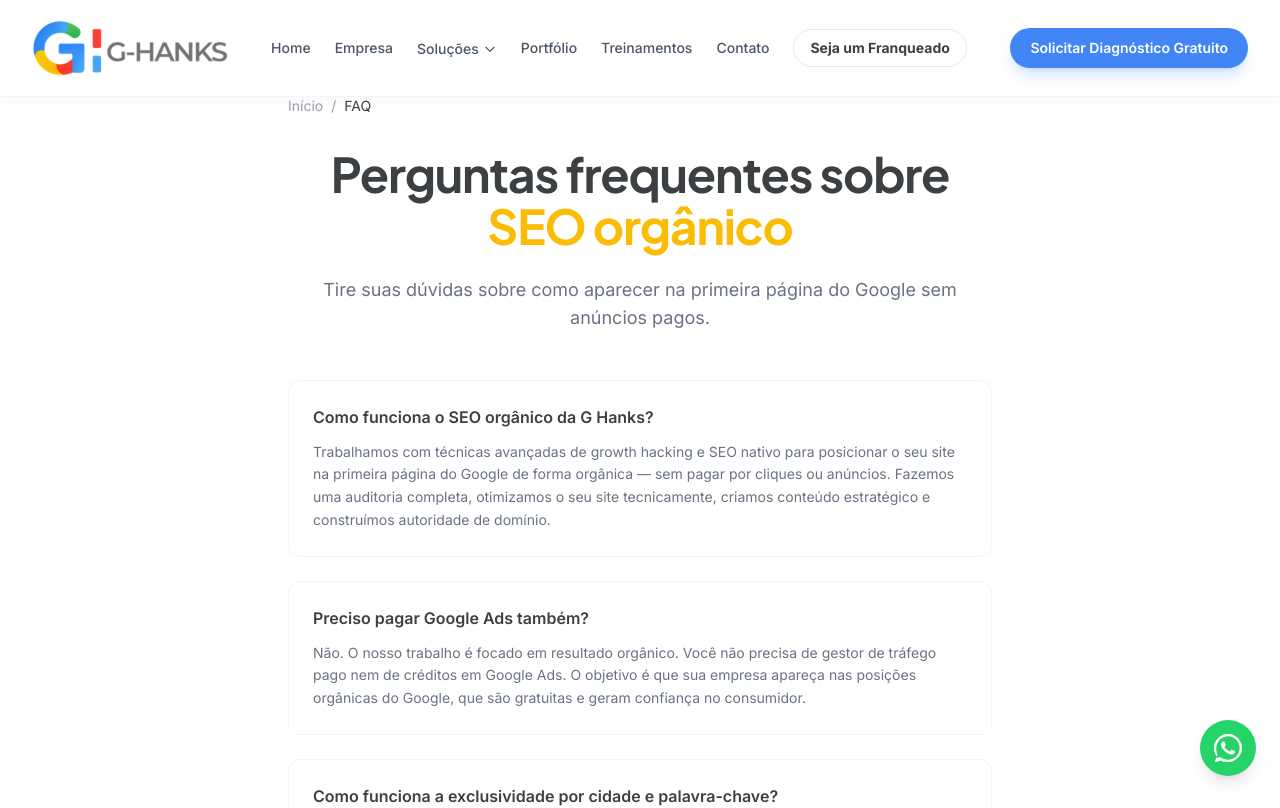
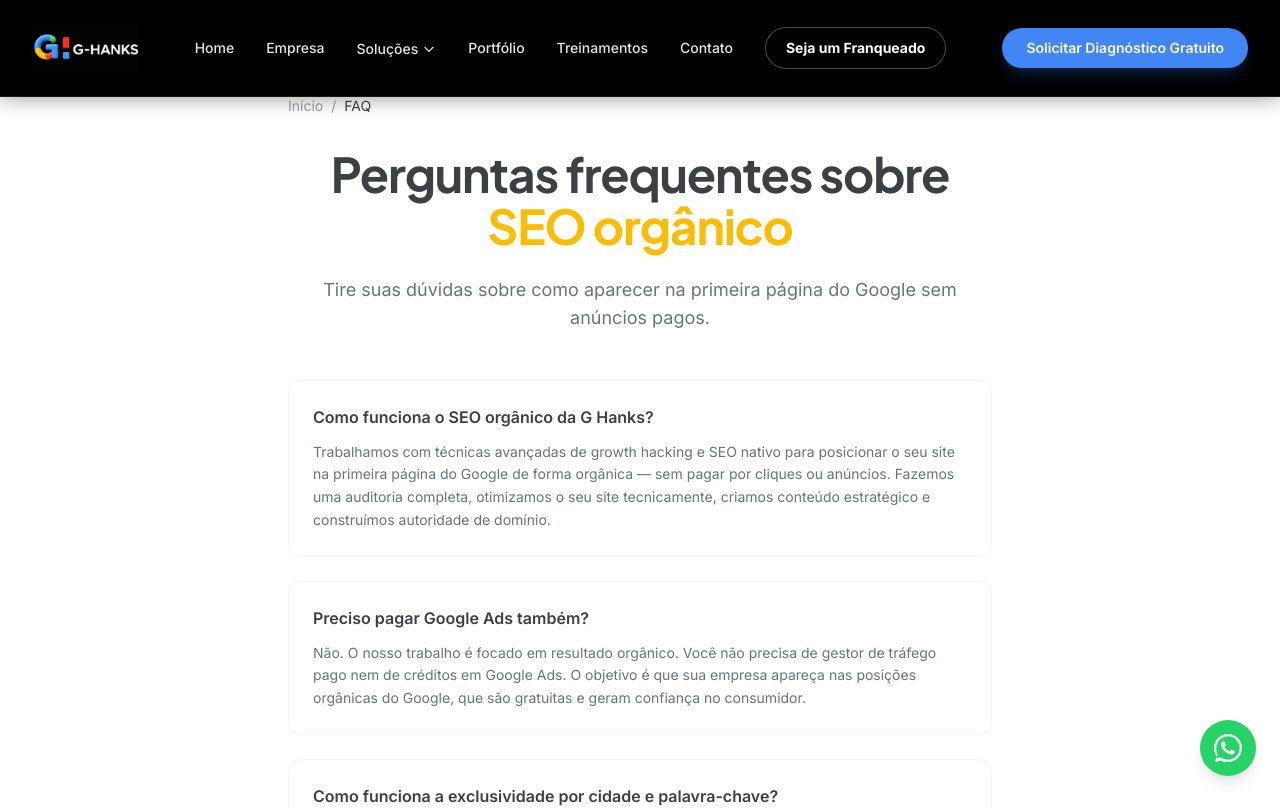
Before and after one commit to rogerfunchall-prog/projetoghanks, a Next.js app: page /faq in a window 1280 px wide. Shown: the top 808 px of the page. Built offline with nearby package versions, Linux system fonts and the light colour scheme; no server answers.

Commit message:
feat(header): atualizar menu global para fundo preto solido, logo oficial branca e botoes com tipografia e texto em branco padronizados

```diff
--- a/src/components/Header.tsx
+++ b/src/components/Header.tsx
@@ -5,17 +5,13 @@ import Link from "next/link";
 import { usePathname } from "next/navigation";
 import Logo from "./Logo";
 
-/* Páginas com hero escuro — o header começa transparente sobre elas */
-const DARK_HERO_ROUTES = ["/", "/empresa"];
+const WHATSAPP_NUMBER = "5511950809873";
 
 export default function Header() {
   const pathname = usePathname();
   const [menuOpen, setMenuOpen] = useState(false);
   const [solucoesOpen, setSolucoesOpen] = useState(false);
   const [scrolled, setScrolled] = useState(false);
-
-  const overDarkHero = DARK_HERO_ROUTES.includes(pathname);
-  const transparent = overDarkHero && !scrolled && !menuOpen;
 
   useEffect(() => {
     const onScroll = () => setScrolled(window.scrollY > 24);
@@ -24,17 +20,11 @@ export default function Header() {
     return () => window.removeEventListener("scroll", onScroll);
   }, []);
 
-  const linkClass = transparent
-    ? "text-white/80 hover:text-white"
-    : "text-gray-600 hover:text-ghanks-blue";
+  const linkClass = "text-white/90 hover:text-white font-sans text-sm font-medium transition-colors";
 
   return (
     <header
-      className={`fixed top-0 left-0 right-0 z-50 transition-all duration-300 ${
-        transparent
-          ? "bg-transparent border-b border-transparent"
-          : "bg-white/90 backdrop-blur-md border-b border-gray-100 shadow-[0_1px_20px_rgba(0,0,0,0.04)]"
-      }`}
+      className="fixed top-0 left-0 right-0 z-50 transition-all duration-300 bg-black border-b border-white/10 shadow-[0_1px_20px_rgba(0,0,0,0.4)]"
     >
       <div className="max-w-7xl mx-auto px-4 sm:px-6 lg:px-8">
         <div
@@ -43,15 +33,15 @@ export default function Header() {
           }`}
         >
           {/* Logo */}
-          <Logo variant={transparent ? "light" : "dark"} />
+          <Logo variant="light" />
 
           {/* Navegação desktop */}
-          <nav className="hidden lg:flex items-center gap-5 xl:gap-6" aria-label="Menu principal">
-            <Link href="/" className={`text-sm font-medium transition-colors ${linkClass}`}>
+          <nav className="hidden lg:flex items-center gap-6 xl:gap-8" aria-label="Menu principal">
+            <Link href="/" className={linkClass}>
               Home
             </Link>
 
-            <Link href="/empresa" className={`text-sm font-medium transition-colors ${linkClass}`}>
+            <Link href="/empresa" className={linkClass}>
               Empresa
             </Link>
 
@@ -59,7 +49,7 @@ export default function Header() {
             <div className="relative group">
               <Link
                 href="/servicos"
-                className={`inline-flex items-center gap-1 text-sm font-medium transition-colors ${linkClass}`}
+                className={`inline-flex items-center gap-1 ${linkClass}`}
               >
                 Soluções
                 <svg className="w-3.5 h-3.5 transition-transform group-hover:rotate-180" fill="none" viewBox="0 0 24 24" stroke="currentColor" aria-hidden="true">
@@ -67,42 +57,42 @@ export default function Header() {
                 </svg>
               </Link>
               <div className="absolute top-full left-1/2 -translate-x-1/2 pt-3 opacity-0 invisible group-hover:opacity-100 group-hover:visible transition-all duration-200">
-                <div className="bg-white rounded-2xl shadow-xl border border-gray-100 py-3 min-w-[240px]">
+                <div className="bg-ghanks-ink rounded-2xl shadow-2xl border border-white/10 py-3 min-w-[240px]">
                   <Link
                     href="/servicos"
-                    className="block px-4 py-2 text-xs font-semibold uppercase tracking-wider text-ghanks-blue hover:bg-ghanks-light transition-colors"
+                    className="block px-4 py-2 text-xs font-semibold uppercase tracking-wider text-ghanks-blue hover:bg-white/5 transition-colors font-sans"
                   >
                     Visão Geral (Hub)
                   </Link>
-                  <div className="my-1 border-t border-gray-100" />
+                  <div className="my-1 border-t border-white/10" />
                   <Link
                     href="/seo-organico"
-                    className="block px-4 py-2.5 text-sm text-gray-600 hover:bg-ghanks-light hover:text-ghanks-blue transition-colors"
+                    className="block px-4 py-2.5 text-sm text-white/80 hover:bg-white/5 hover:text-white transition-colors font-sans"
                   >
                     1. SEO Orgânico
                   </Link>
                   <Link
                     href="/trafego-pago"
-                    className="block px-4 py-2.5 text-sm text-gray-600 hover:bg-ghanks-light hover:text-ghanks-blue transition-colors"
+                    className="block px-4 py-2.5 text-sm text-white/80 hover:bg-white/5 hover:text-white transition-colors font-sans"
                   >
                     2. Tráfego Pago
                   </Link>
                   <Link
                     href="/gestao-redes-sociais"
-                    className="block px-4 py-2.5 text-sm text-gray-600 hover:bg-ghanks-light hover:text-ghanks-blue transition-colors"
+                    className="block px-4 py-2.5 text-sm text-white/80 hover:bg-white/5 hover:text-white transition-colors font-sans"
                   >
                     3. Gestão de Redes Sociais
                   </Link>
                   <Link
                     href="/treinamentos-presenciais"
-                    className="block px-4 py-2.5 text-sm text-gray-600 hover:bg-ghanks-light hover:text-ghanks-blue transition-colors"
+                    className="block px-4 py-2.5 text-sm text-white/80 hover:bg-white/5 hover:text-white transition-colors font-sans"
                   >
                     4. Treinamentos Presenciais
                   </Link>
-                  <div className="my-1 border-t border-gray-100" />
+                  <div className="my-1 border-t border-white/10" />
                   <Link
                     href="/metodo"
-                    className="block px-4 py-2.5 text-sm font-semibold text-ghanks-gray hover:bg-ghanks-light hover:text-ghanks-blue transition-colors"
+                    className="block px-4 py-2.5 text-sm font-semibold text-white hover:bg-white/5 hover:text-ghanks-blue transition-colors font-sans"
                   >
                     Método H.A.N.K.S.
                   </Link>
@@ -110,22 +100,18 @@ export default function Header() {
               </div>
             </div>
 
-            <Link href="/portfolio" className={`text-sm font-medium transition-colors ${linkClass}`}>
+            <Link href="/portfolio" className={linkClass}>
               Portfólio
             </Link>
-            <Link href="/treinamentos-presenciais" className={`text-sm font-medium transition-colors ${linkClass}`}>
+            <Link href="/treinamentos-presenciais" className={linkClass}>
               Treinamentos
             </Link>
-            <Link href="/contato" className={`text-sm font-medium transition-colors ${linkClass}`}>
+            <Link href="/contato" className={linkClass}>
               Contato
             </Link>
             <Link
               href="/franquias"
-              className={`text-sm font-bold px-4 py-2 rounded-full border transition-colors ${
-                transparent
-                  ? "text-white border-white/40 hover:bg-white hover:text-ghanks-gray"
-                  : "text-ghanks-gray border-gray-200 hover:border-ghanks-yellow hover:bg-ghanks-yellow hover:text-ghanks-gray"
-              }`}
+              className="text-sm font-bold font-sans px-5 py-2.5 rounded-full border border-white/30 text-white hover:bg-white hover:text-black transition-colors"
             >
               Seja um Franqueado
             </Link>
@@ -135,11 +121,7 @@ export default function Header() {
           <div className="hidden lg:flex items-center gap-4">
             <Link
               href="/diagnostico-gratuito"
-              className={`inline-flex items-center gap-2 px-5 py-2.5 rounded-full text-sm font-semibold transition-all hover:-translate-y-0.5 ${
-                transparent
-                  ? "bg-white text-ghanks-gray hover:bg-white/90"
-                  : "bg-ghanks-blue text-white hover:bg-blue-600 shadow-lg shadow-blue-500/20"
-              }`}
+              className="inline-flex items-center gap-2 px-6 py-2.5 rounded-full text-sm font-semibold font-sans bg-ghanks-blue text-white hover:bg-blue-600 shadow-lg shadow-blue-500/20 transition-all hover:-translate-y-0.5"
             >
               Solicitar Diagnóstico Gratuito
             </Link>
@@ -148,9 +130,7 @@ export default function Header() {
           {/* Botão hamburger mobile */}
           <button
             onClick={() => setMenuOpen(!menuOpen)}
-            className={`lg:hidden p-2 transition-colors ${
-              transparent ? "text-white" : "text-gray-600"
-            }`}
+            className="lg:hidden p-2 text-white transition-colors"
             aria-label={menuOpen ? "Fechar menu" : "Abrir menu"}
             aria-expanded={menuOpen}
           >
@@ -167,12 +147,12 @@ export default function Header() {
 
       {/* Menu mobile */}
       {menuOpen && (
-        <nav className="lg:hidden border-t border-gray-100 bg-white max-h-[85vh] overflow-y-auto" aria-label="Menu mobile">
-          <div className="px-4 py-4 space-y-1">
-            <Link href="/" onClick={() => setMenuOpen(false)} className="block py-2 text-base font-medium text-gray-700 hover:text-ghanks-blue">
+        <nav className="lg:hidden border-t border-white/10 bg-black text-white max-h-[85vh] overflow-y-auto" aria-label="Menu mobile">
+          <div className="px-4 py-6 space-y-3 font-sans">
+            <Link href="/" onClick={() => setMenuOpen(false)} className="block py-2 text-base font-medium text-white/90 hover:text-white">
               Home
             </Link>
-            <Link href="/empresa" onClick={() => setMenuOpen(false)} className="block py-2 text-base font-medium text-gray-700 hover:text-ghanks-blue">
+            <Link href="/empresa" onClick={() => setMenuOpen(false)} className="block py-2 text-base font-medium text-white/90 hover:text-white">
               Empresa
             </Link>
 
@@ -180,7 +160,7 @@ export default function Header() {
             <div>
               <button
                 onClick={() => setSolucoesOpen(!solucoesOpen)}
-                className="flex items-center justify-between w-full py-2 text-base font-medium text-gray-700 hover:text-ghanks-blue"
+                className="flex items-center justify-between w-full py-2 text-base font-medium text-white/90 hover:text-white"
                 aria-expanded={solucoesOpen}
               >
                 <Link href="/servicos" onClick={(e) => { e.stopPropagation(); setMenuOpen(false); }}>
@@ -197,42 +177,42 @@ export default function Header() {
                 </svg>
               </button>
               {solucoesOpen && (
-                <div className="pl-4 space-y-1 pb-2 border-l-2 border-ghanks-blue ml-2 my-1">
-                  <Link href="/servicos" onClick={() => setMenuOpen(false)} className="block py-1.5 text-sm font-semibold text-ghanks-blue">
+                <div className="pl-4 space-y-2 pb-2 border-l-2 border-ghanks-blue ml-2 my-2">
+                  <Link href="/servicos" onClick={() => setMenuOpen(false)} className="block py-1.5 text-sm font-semibold text-ghanks-blue font-sans">
                     Visão Geral (Hub)
                   </Link>
-                  <Link href="/seo-organico" onClick={() => setMenuOpen(false)} className="block py-1.5 text-sm text-gray-600 hover:text-ghanks-blue">
+                  <Link href="/seo-organico" onClick={() => setMenuOpen(false)} className="block py-1.5 text-sm text-white/80 hover:text-white font-sans">
                     1. SEO Orgânico
                   </Link>
-                  <Link href="/trafego-pago" onClick={() => setMenuOpen(false)} className="block py-1.5 text-sm text-gray-600 hover:text-ghanks-blue">
+                  <Link href="/trafego-pago" onClick={() => setMenuOpen(false)} className="block py-1.5 text-sm text-white/80 hover:text-white font-sans">
                     2. Tráfego Pago
                   </Link>
-                  <Link href="/gestao-redes-sociais" onClick={() => setMenuOpen(false)} className="block py-1.5 text-sm text-gray-600 hover:text-ghanks-blue">
+                  <Link href="/gestao-redes-sociais" onClick={() => setMenuOpen(false)} className="block py-1.5 text-sm text-white/80 hover:text-white font-sans">
                     3. Gestão de Redes Sociais
                   </Link>
-                  <Link href="/treinamentos-presenciais" onClick={() => setMenuOpen(false)} className="block py-1.5 text-sm text-gray-600 hover:text-ghanks-blue">
+                  <Link href="/treinamentos-presenciais" onClick={() => setMenuOpen(false)} className="block py-1.5 text-sm text-white/80 hover:text-white font-sans">
                     4. Treinamentos Presenciais
                   </Link>
-                  <Link href="/metodo" onClick={() => setMenuOpen(false)} className="block py-1.5 text-sm font-semibold text-gray-800 hover:text-ghanks-blue">
+                  <Link href="/metodo" onClick={() => setMenuOpen(false)} className="block py-1.5 text-sm font-semibold text-white hover:text-ghanks-blue font-sans">
                     Método H.A.N.K.S.
                   </Link>
                 </div>
               )}
             </div>
 
-            <Link href="/portfolio" onClick={() => setMenuOpen(false)} className="block py-2 text-base font-medium text-gray-700 hover:text-ghanks-blue">
+            <Link href="/portfolio" onClick={() => setMenuOpen(false)} className="block py-2 text-base font-medium text-white/90 hover:text-white">
               Portfólio
             </Link>
-            <Link href="/treinamentos-presenciais" onClick={() => setMenuOpen(false)} className="block py-2 text-base font-medium text-gray-700 hover:text-ghanks-blue">
+            <Link href="/treinamentos-presenciais" onClick={() => setMenuOpen(false)} className="block py-2 text-base font-medium text-white/90 hover:text-white">
               Treinamentos
             </Link>
-            <Link href="/contato" onClick={() => setMenuOpen(false)} className="block py-2 text-base font-medium text-gray-700 hover:text-ghanks-blue">
+            <Link href="/contato" onClick={() => setMenuOpen(false)} className="block py-2 text-base font-medium text-white/90 hover:text-white">
               Contato
             </Link>
             <Link
               href="/franquias"
               onClick={() => setMenuOpen(false)}
-              className="block py-2 text-base font-bold text-ghanks-gray"
+              className="block py-2 text-base font-bold text-white border-b border-white/10 pb-4"
             >
               Seja um Franqueado
             </Link>
@@ -240,7 +220,7 @@ export default function Header() {
             <Link
               href="/diagnostico-gratuito"
               onClick={() => setMenuOpen(false)}
-              className="block w-full text-center bg-ghanks-blue text-white px-5 py-3 rounded-full text-sm font-semibold mt-3"
+              className="block w-full text-center bg-ghanks-blue text-white px-5 py-3.5 rounded-full text-sm font-semibold font-sans shadow-md mt-4"
             >
               Solicitar Diagnóstico Gratuito
             </Link>
--- a/src/components/Logo.tsx
+++ b/src/components/Logo.tsx
@@ -1,5 +1,4 @@
-/* Logo G Hanks — usa a imagem oficial da logo.
-   variant "light" carrega a versão de wordmark branco, para fundos escuros. */
+/* Logo G Hanks — usa a imagem oficial da logo branca. */
 import Image from "next/image";
 import Link from "next/link";
 
@@ -8,19 +7,19 @@ interface LogoProps {
   variant?: "dark" | "light";
 }
 
-export default function Logo({ className = "", variant = "dark" }: LogoProps) {
+export default function Logo({ className = "" }: LogoProps) {
   return (
     <Link
       href="/"
       className={`flex items-center ${className}`}
-      aria-label="G Hanks — Página inicial"
+      aria-label="G Hanks — Growth Hacking e SEO Orgânico"
     >
       <Image
-        src={variant === "light" ? "/logo-footer.png" : "/logo-ghanks.png"}
-        alt="G Hanks"
+        src="/logo-ghanks-branco.png"
+        alt="G Hanks — Growth Hacking e SEO Orgânico"
         width={349}
         height={100}
-        className="h-12 md:h-14 w-auto"
+        className="h-10 md:h-12 w-auto"
         priority
       />
     </Link>
```
Also changed, not shown: public/logo-ghanks-branco.png (added).
